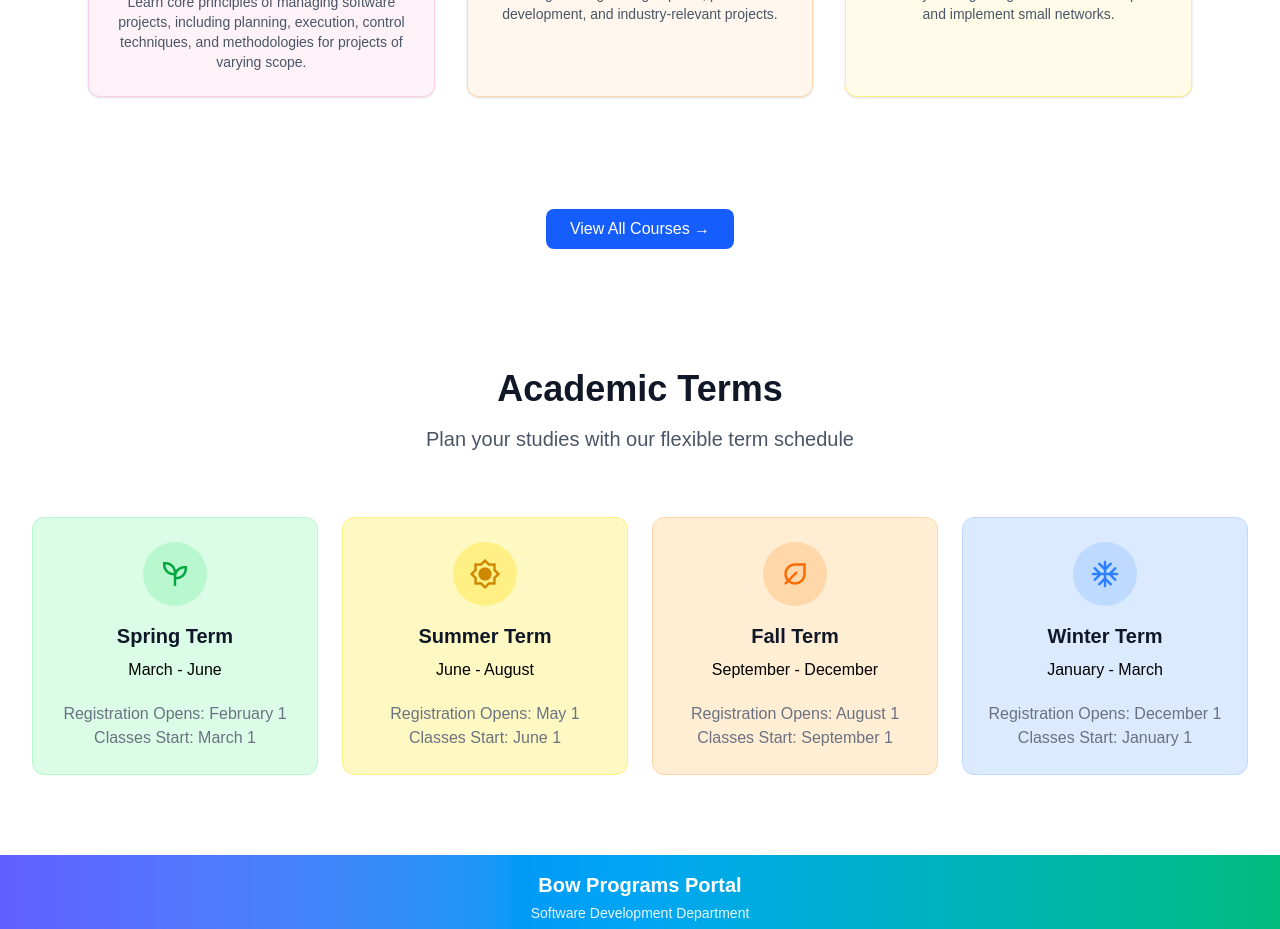
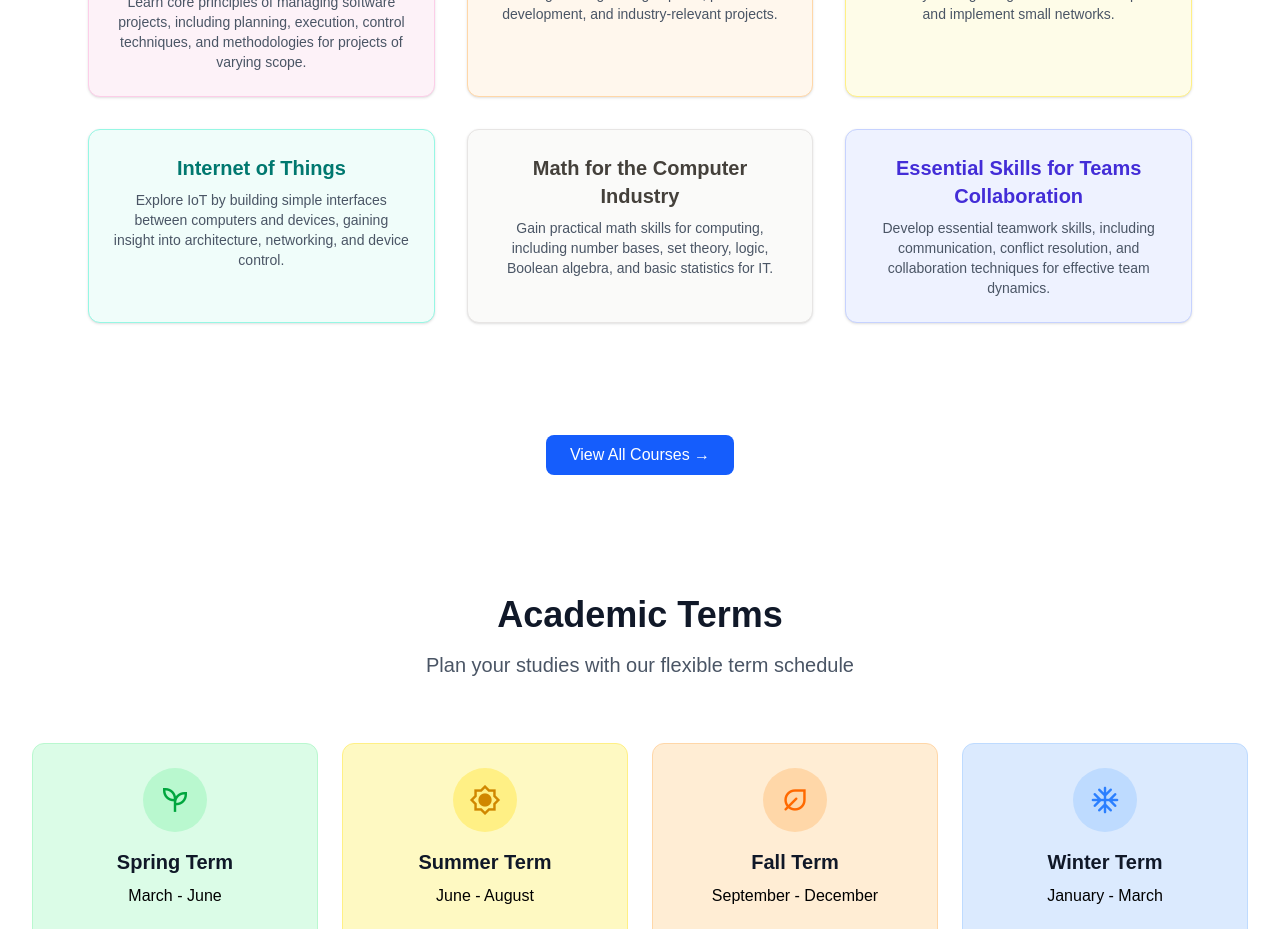
Before and after one commit to Lorenzo-Ronzani/web_programming_project, a React (Vite) app: page / in a window 1280 px wide. Shown: the part 1820-2749 px from the top of the page. Built offline with nearby package versions, Linux system fonts and the light colour scheme; a web font is replaced by a local one.

Commit message:
courses update

```diff
--- a/src/components/courses/Courses.jsx
+++ b/src/components/courses/Courses.jsx
@@ -41,6 +41,27 @@ function Courses() {
       bgColor: 'bg-yellow-50',
       borderColor: 'border-yellow-200',
       textColor: 'text-yellow-700'
+    },
+    {
+      name: 'Internet of Things',
+      description: 'Explore IoT by building simple interfaces between computers and devices, gaining insight into architecture, networking, and device control.',
+      bgColor: 'bg-teal-50',
+      borderColor: 'border-teal-200',
+      textColor: 'text-teal-700'
+    },
+    {
+      name: 'Math for the Computer Industry',
+      description: 'Gain practical math skills for computing, including number bases, set theory, logic, Boolean algebra, and basic statistics for IT.',
+      bgColor: 'bg-stone-50',
+      borderColor: 'border-stone-200',
+      textColor: 'text-stone-700'
+    },
+    {
+      name: 'Essential Skills for Teams Collaboration',
+      description: 'Develop essential teamwork skills, including communication, conflict resolution, and collaboration techniques for effective team dynamics.',
+      bgColor: 'bg-indigo-50',
+      borderColor: 'border-indigo-200',
+      textColor: 'text-indigo-700'
     }
   ];
 
```
